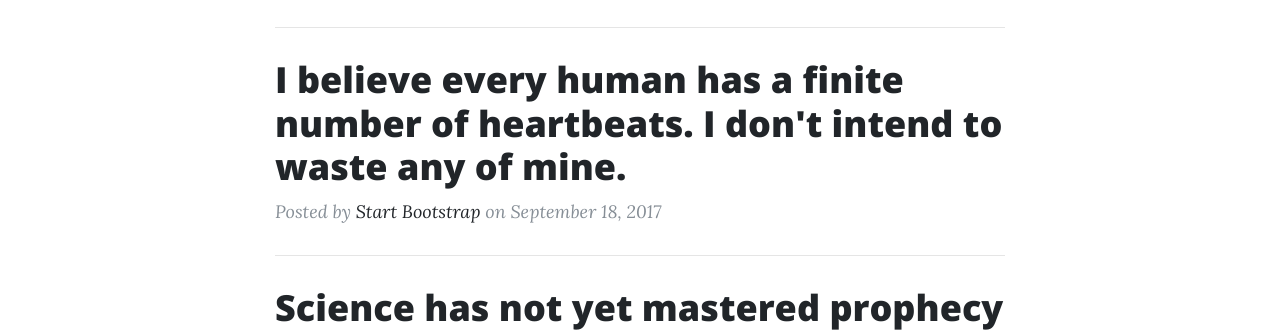
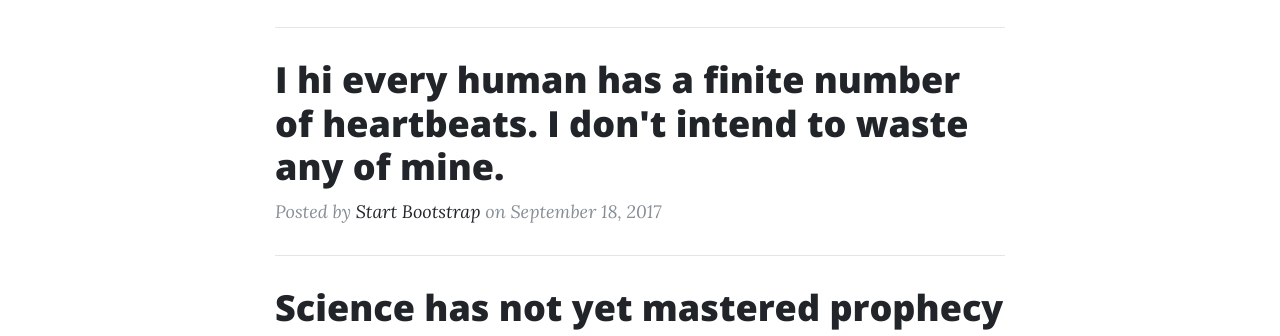
Before and after one commit to karinachin/KarEvaBeauty, a website: page New/index.html in a window 1280 px wide. Shown: the part 782-1118 px from the top of the page. Drawn offline with nearby package versions, Linux system fonts and the light colour scheme.

Commit message:
Update index.html

```diff
--- a/New/index.html
+++ b/New/index.html
@@ -88,7 +88,7 @@
           <div class="post-preview">
             <a href="post.html">
               <h2 class="post-title">
-                I believe every human has a finite number of heartbeats. I don't intend to waste any of mine.
+                I hi every human has a finite number of heartbeats. I don't intend to waste any of mine.
               </h2>
             </a>
             <p class="post-meta">Posted by
```
